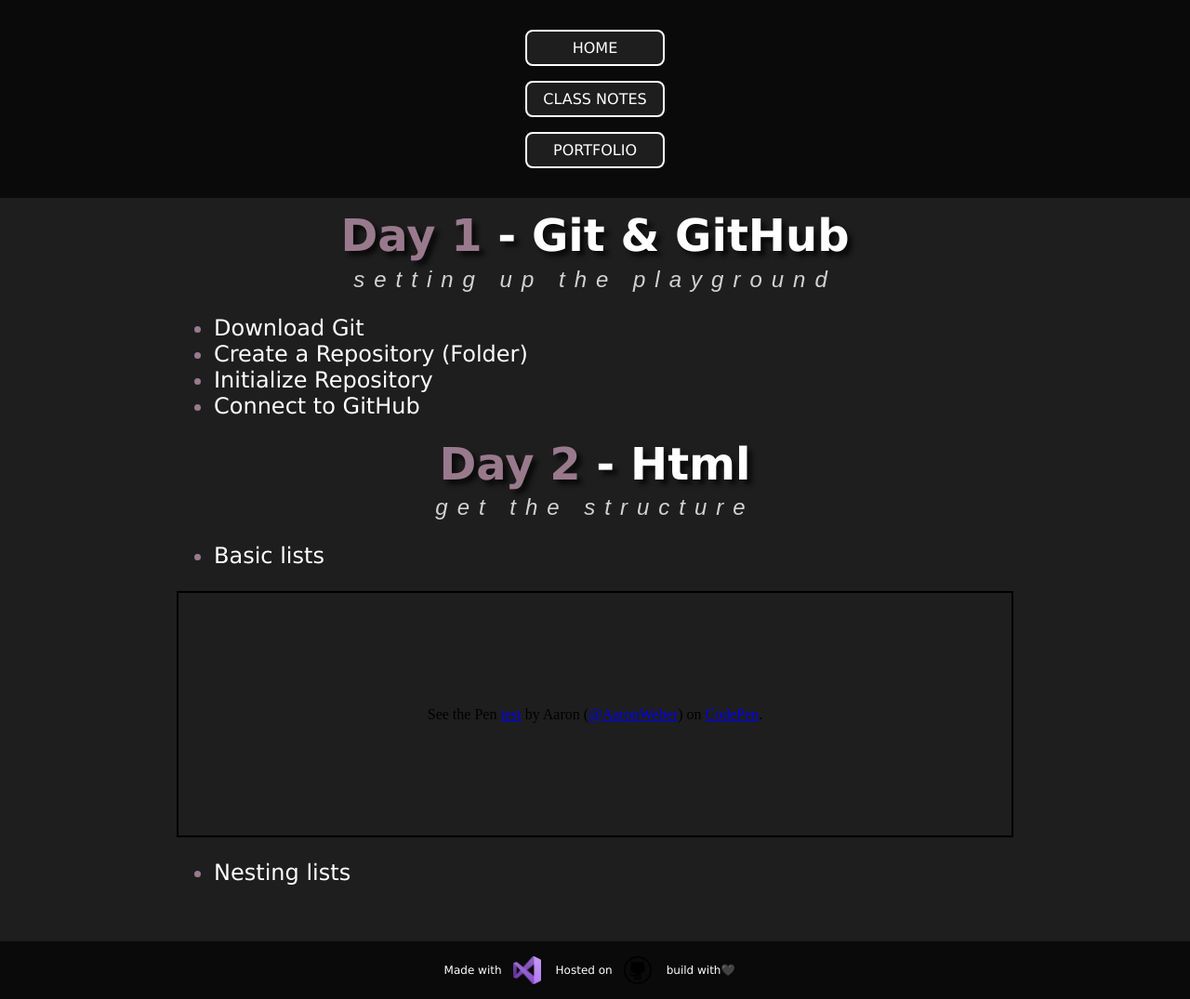
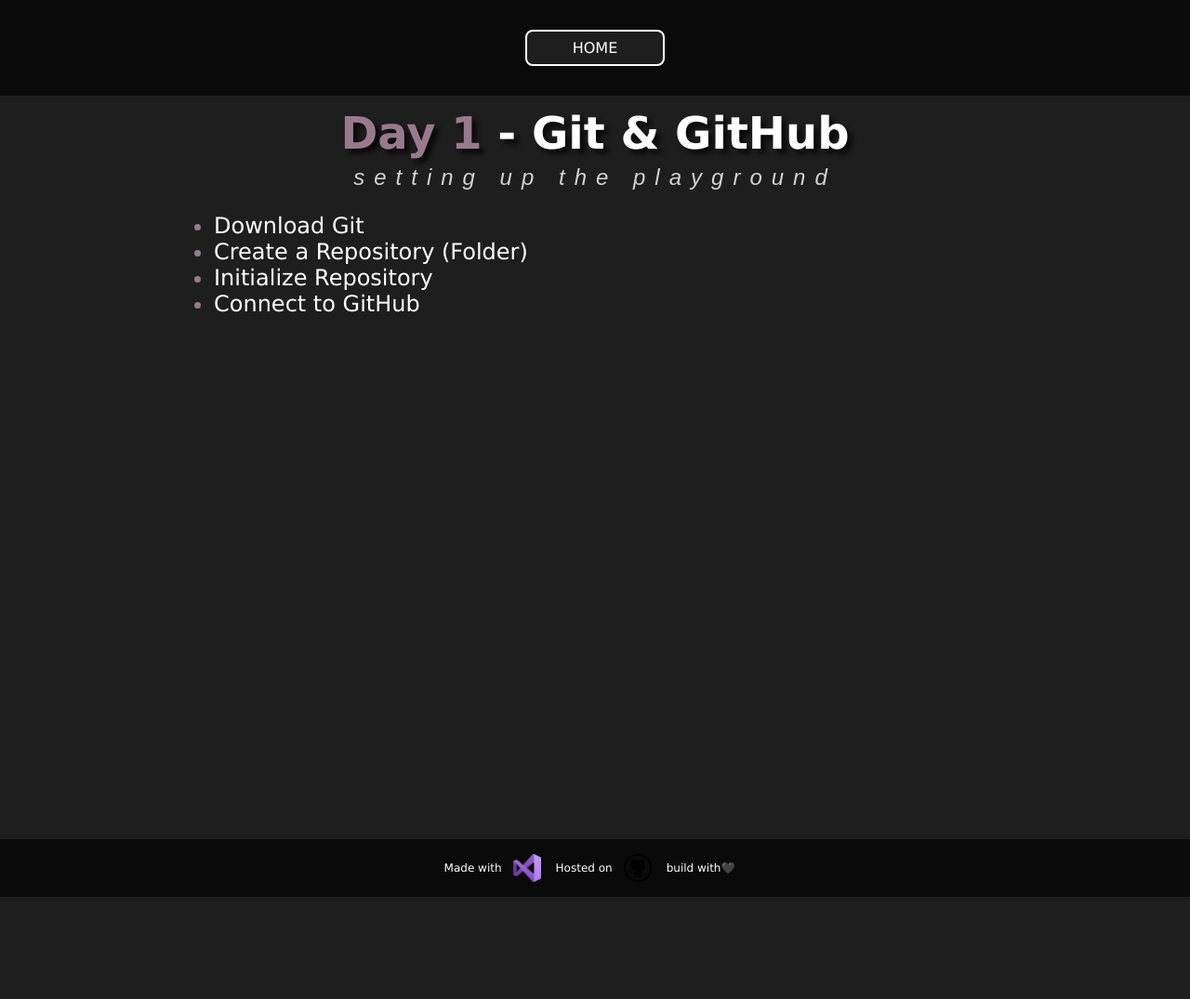
Before and after one commit to AaronWeber90/AaronWeber90.github.io, a plain HTML site: page index.html in a window 1280 px wide. Shown: the whole page at 93% size. After the commit the page ends 965 px from the top, so only its background shows below. Drawn offline with Linux system fonts and the light colour scheme; a script that the page names is missing; files whose address does not match are found by name.

Commit message:
remove codepen

```diff
--- a/index.html
+++ b/index.html
@@ -16,8 +16,6 @@
   <nav class="main-nav">
     <ul class="main-nav__list">
       <li class="main-nav__item"><a href="" class="main-nav__link">Home</a></li>
-      <li class="main-nav__item"><a href="" class="main-nav__link">Class notes</a></li>
-      <li class="main-nav__item"><a href="" class="main-nav__link">Portfolio</a></li>
     </ul>
   </nav>
 
@@ -33,29 +31,6 @@
       </ul>
     </section>
 
-    <section class="section">
-      <h1><span class="header-day">Day 2</span> - Html</h1>
-      <p class="sub-title">get the structure</p>
-      <ul class="section__list">
-        <li>Basic lists</li>
-      </ul>
-
-      <p class="codepen" data-height="265" data-theme-id="dark" data-default-tab="html,result" data-user="AaronWeber"
-        data-slug-hash="poeZPQz"
-        style="height: 265px; width:100%; box-sizing: border-box; display: flex; align-items: center; justify-content: center; border: 2px solid; margin: 1em 0; padding: 1em;"
-        data-pen-title="test">
-        <span>See the Pen <a href="https://codepen.io/AaronWeber/pen/poeZPQz">
-            test</a> by Aaron (<a href="https://codepen.io/AaronWeber">@AaronWeber</a>)
-          on <a href="https://codepen.io">CodePen</a>.</span>
-      </p>
-      <script async src="https://cpwebassets.codepen.io/assets/embed/ei.js"></script>
-    </section>
-
-    <section class="section">
-      <ul class="section__list">
-        <li>Nesting lists</li>
-      </ul>
-
   </main>
 
   <footer class="footer">
```
